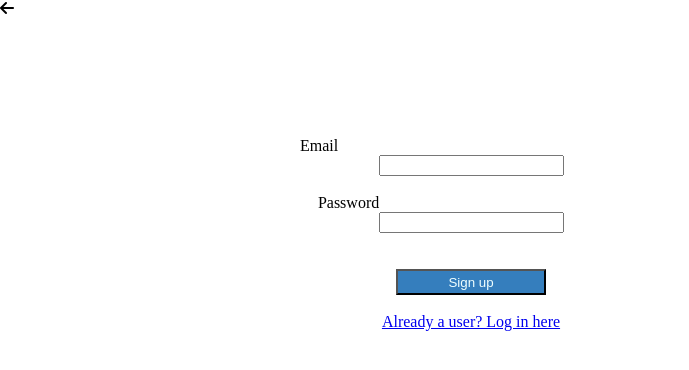
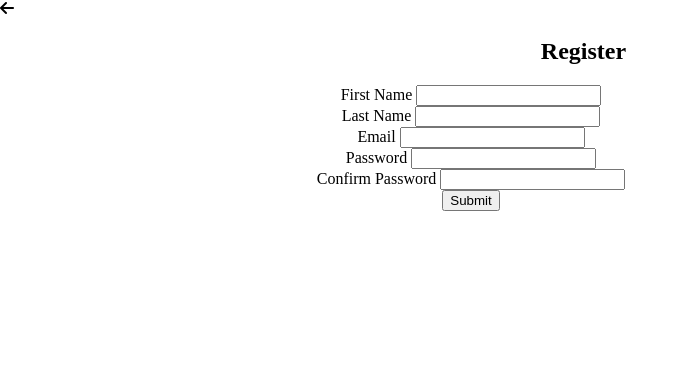
Before and after one commit to aymanbouka/velox, a Flask app: page /register in a window 1280 px wide. Shown: the top 370 px of the page, without its empty margins (0-689 px from the left). Run offline with Flask 2, Linux system fonts and the light colour scheme.

Commit message:
Add files via upload

```diff
--- a/templates/landing_page.html
+++ b/templates/landing_page.html
@@ -17,12 +17,12 @@
 
     <div class="div-for-button">
             <div>
-            <a  href="#this_will_take_you_to_the_main_page_and_add_user_to_database">
+            <a  href=register>
                 <button id="sign-up-button">Sign up</button>
             </a>
         </div>
         <div>
-            <a href="#this_will_take_you_to_the_main_page_and_add_user_to_database">
+            <a href=login>
                 <button id="log-in-button">Log in</button>
             </a>
         </div>
--- a/templates/project_view.html
+++ b/templates/project_view.html
@@ -12,7 +12,7 @@
 
 </head>
 <body>
-    <a class="back_button" href="templates/main.html">
+    <a class="back_button" a href=main>
         <i class="fa-solid fa-arrow-left"></i>
        </a>
     <div class="box">
--- a/templates/signup.html
+++ b/templates/signup.html
@@ -10,27 +10,60 @@
 </head>
 
 <body>
-   <a class="back_button" href="landingpage.html">
+   <a class="back_button" href=main">
     <i class="fa-solid fa-arrow-left"></i>
    </a>
     <div class="center-content-for-sign-up">
-        <main>
-            <h1>Sign up</h1>
-
-            <label style="margin-right: 32.25%" for="email">Email</label><br>
-            <input type="email" id="email" name="email"><br><br>
-
-            <label style="margin-right:26%" for="password">Password</label><br>
-            <input type="password" id="password" name="password"><br><br><br>
-        <a href="#this_will_take_you_to_the_main_page_and_add_user_to_database">
-            <button class="button">Sign up</button><br><br>
-        </a>
-
-        <nav>
-            <a href="login.html">Already a user? Log in here</a>
-        </nav>
-
-        </main>
+        <div class="formwrapper">
+            <h2 class="title">Register</h2>
+            <form method="POST" action="/register">
+                <div class="form-field">{{ form.firstname.label }} {{ form.firstname }}
+                    {% if form.firstname.errors %}
+                    <ul class="errors">
+                        {% for error in form.firstname.errors %}
+                        <li>{{ error }}</li>
+                        {% endfor %}
+                    </ul>
+                    {% endif %}
+                </div>
+                <div class="form-field">{{ form.lastname.label }} {{ form.lastname }}
+                    {% if form.lastname.errors %}
+                    <ul class="errors">
+                        {% for error in form.lastname.errors %}
+                        <li>{{ error }}</li>
+                        {% endfor %}
+                    </ul>
+                    {% endif %}
+                </div>
+                <div class="form-field">{{ form.email.label }} {{ form.email }}
+                    {% if form.email.errors %}
+                    <ul class="errors">
+                        {% for error in form.email.errors %}
+                        <li>{{ error }}</li>
+                        {% endfor %}
+                    </ul>
+                    {% endif %}
+                </div>
+                <div class="form-field">{{ form.password.label }} {{ form.password }}
+                    {% if form.password.errors %}
+                    <ul class="errors">
+                        {% for error in form.password.errors %}
+                        <li>{{ error }}</li>
+                        {% endfor %}
+                    </ul>
+                    {% endif %}
+                </div>
+                <div class="form-field">{{ form.confirmPassword.label }} {{ form.confirmPassword }}
+                    {% if form.confirmPassword.errors %}
+                    <ul class="errors">
+                        {% for error in form.confirmPassword.errors %}
+                        <li>{{ error }}</li>
+                        {% endfor %}
+                    </ul>
+                    {% endif %}
+                </div>
+                {{ form.submit }}
+            </form>
     </div>
 </body>
 <footer>
```
Also changed, not shown: templates/login.html (+25 -9 lines).
